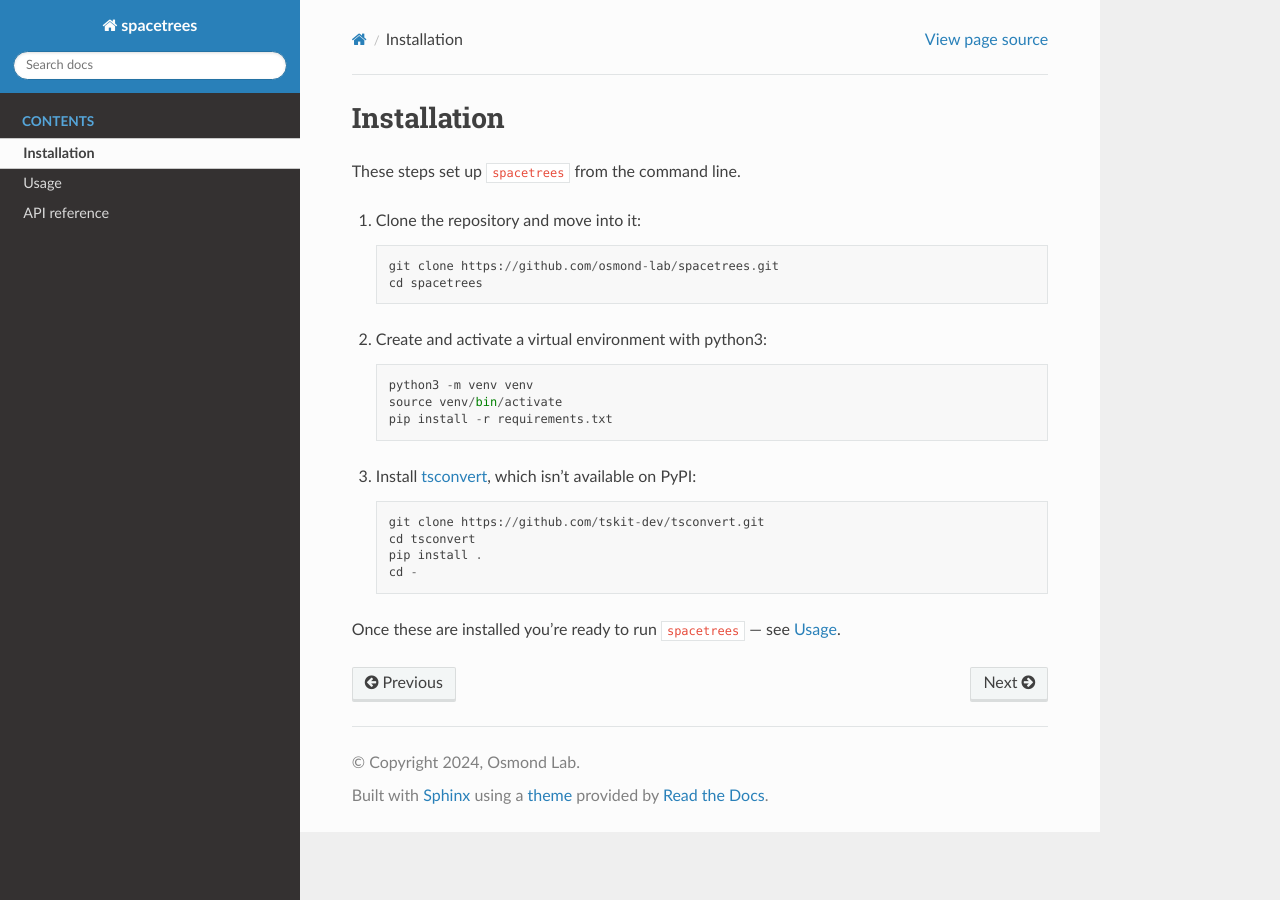
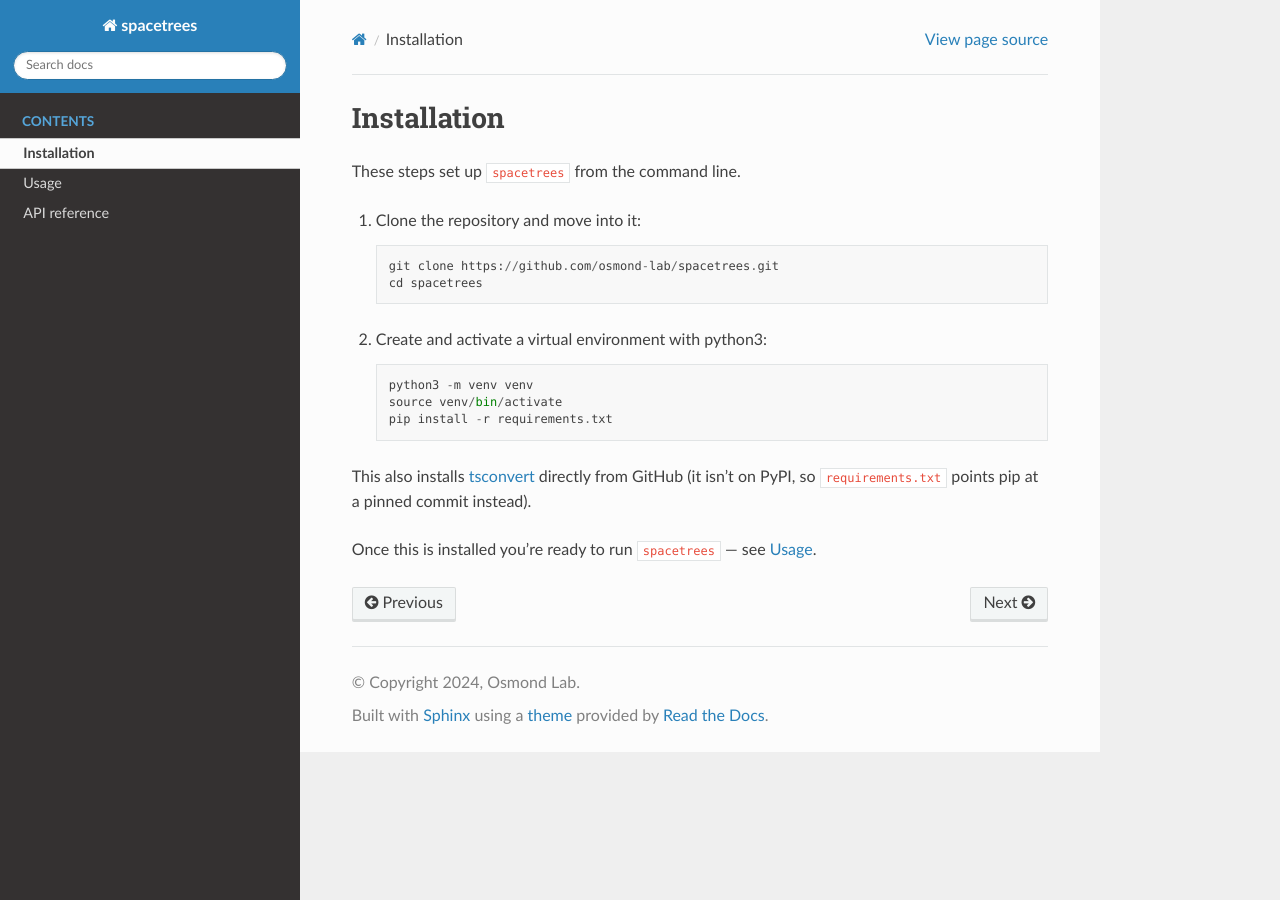
Before and after one commit to osmond-lab/spacetrees, a Sphinx documentation site: the page built from docs/installation.rst, in a window 1280 px wide. Built offline with Sphinx 7.4.7 and the Read the Docs theme 3.1.0, drawn with Linux system fonts in a browser that asks for light colours.

Commit message:
Fix requirements.txt: drop unused deps, pull tsconvert from git
newick and pandas weren't imported anywhere in the codebase. tsconvert
is directly imported by process-times but wasn't listed at all, so a
fresh pip install would leave that command broken; pip supports git
URLs in requirements.txt, so pin it there (at the commit currently
installed) instead of requiring the separate manual clone-and-install
step documented in installation.rst.

```diff
--- a/docs/installation.rst
+++ b/docs/installation.rst
@@ -14,11 +14,7 @@ These steps set up ``spacetrees`` from the command line.
     source venv/bin/activate
     pip install -r requirements.txt
 
-3. Install `tsconvert <https://github.com/tskit-dev/tsconvert>`_, which isn't available on PyPI::
+This also installs `tsconvert <https://github.com/tskit-dev/tsconvert>`_ directly from GitHub (it isn't
+on PyPI, so ``requirements.txt`` points pip at a pinned commit instead).
 
-    git clone https://github.com/tskit-dev/tsconvert.git
-    cd tsconvert
-    pip install .
-    cd -
-
-Once these are installed you're ready to run ``spacetrees`` — see :doc:`usage`.
+Once this is installed you're ready to run ``spacetrees`` — see :doc:`usage`.
--- a/requirements.txt
+++ b/requirements.txt
@@ -1,6 +1,5 @@
-newick==1.9.0
 numpy==2.2.6
-pandas==2.2.2
 scipy==1.13.1
 tqdm==4.66.4
 tskit==1.0.3
+tsconvert @ git+https://github.com/tskit-dev/tsconvert.git@4ed3c0f9bbbb79c7c394b352c58f5386cfef2b90
```
